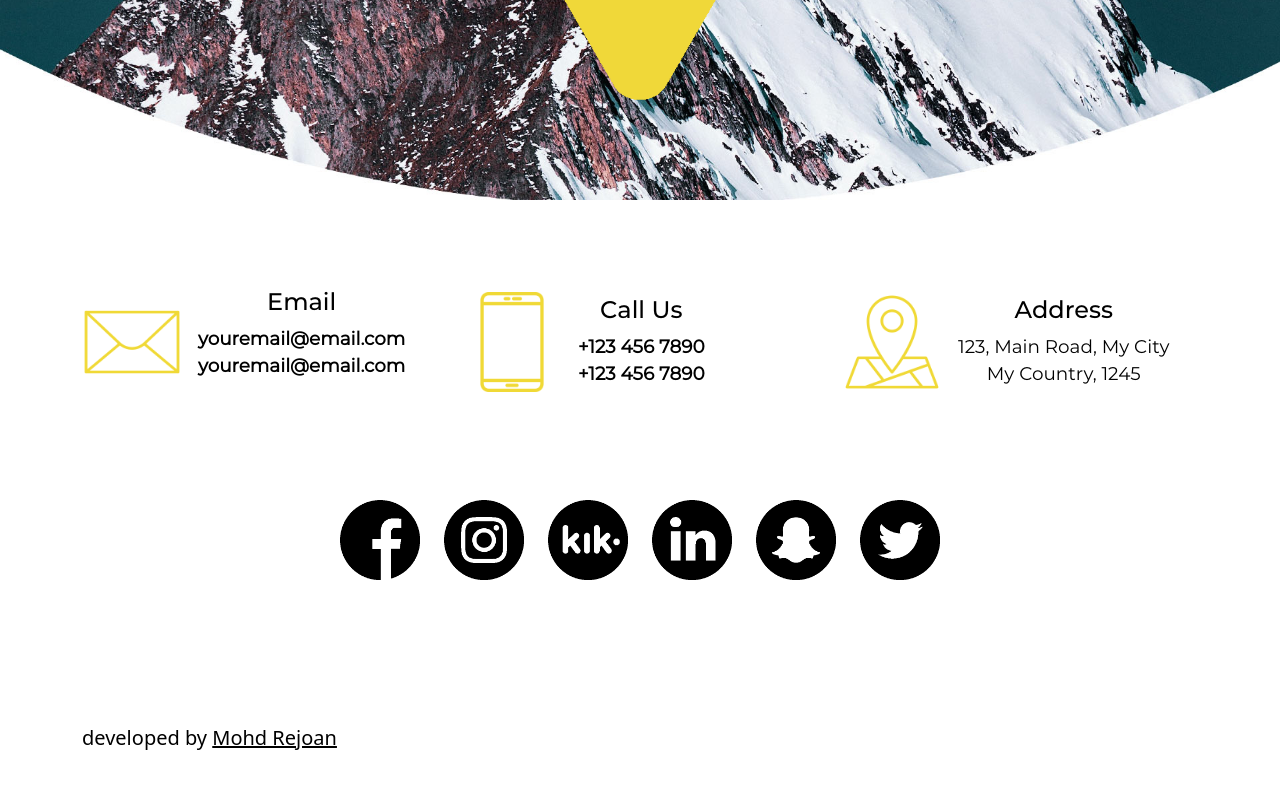
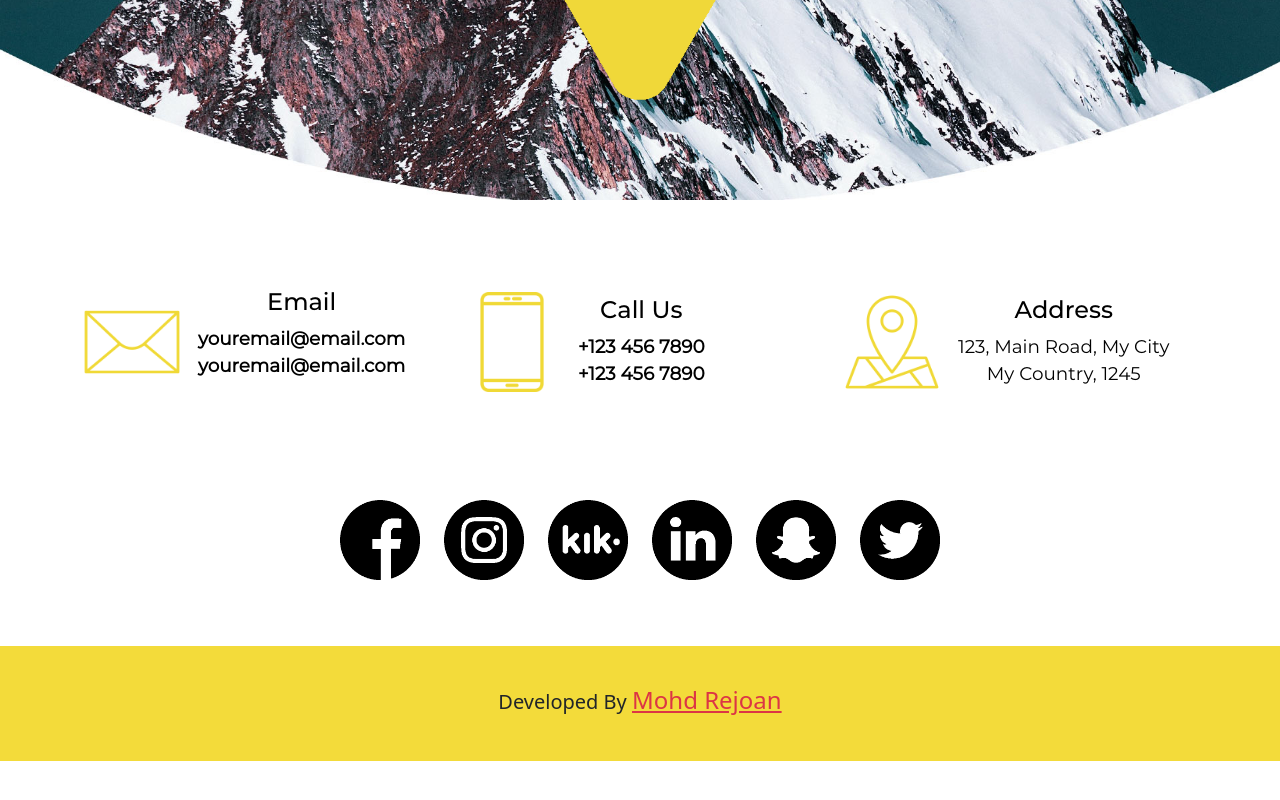
Before and after one commit to rejoan121615/travel, a plain HTML site: page index.html in a window 1280 px wide. Shown: the part 8995-9795 px from the top of the page. After the commit the page ends 9756 px from the top, so only its background shows below. Drawn offline with Linux system fonts and the light colour scheme; files whose address does not match are found by name.

Commit message:
footer section complete with responsive

```diff
--- a/index.html
+++ b/index.html
@@ -1100,9 +1100,9 @@
         <!-- footer section  -->
         <footer id="footer">
             <div class="container">
-                <h5>
+                <h5 class="text-dark text-center text-capitalize">
                     developed by
-                    <a href="https://github.com/rejoan121615" target="_blank"
+                    <a href="https://github.com/rejoan121615" target="_blank" class="h4 text-danger"
                         >Mohd Rejoan</a
                     >
                 </h5>
--- /dev/null
+++ b/scss/_footer.scss
@@ -0,0 +1,9 @@
+#footer {
+    background-color: $yellow;
+    .container {
+        @include padY (40px, 30px);
+        h5 {
+
+        }
+    }
+}
--- a/scss/style.scss
+++ b/scss/style.scss
@@ -15,6 +15,7 @@
 @import 'startYourJourney';
 @import 'address';
 @import 'socialMedia';
+@import 'footer';
 
 
 p,
```
Also changed, not shown: css/style.css, 1 other file.
